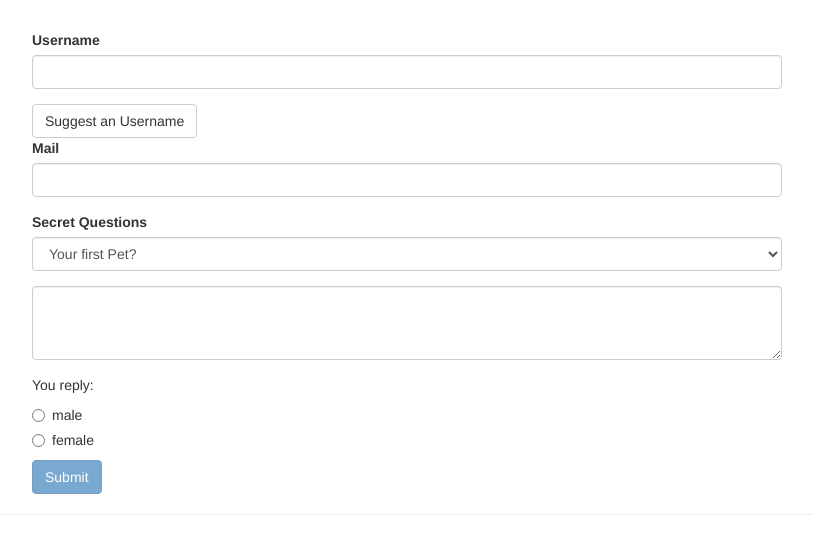
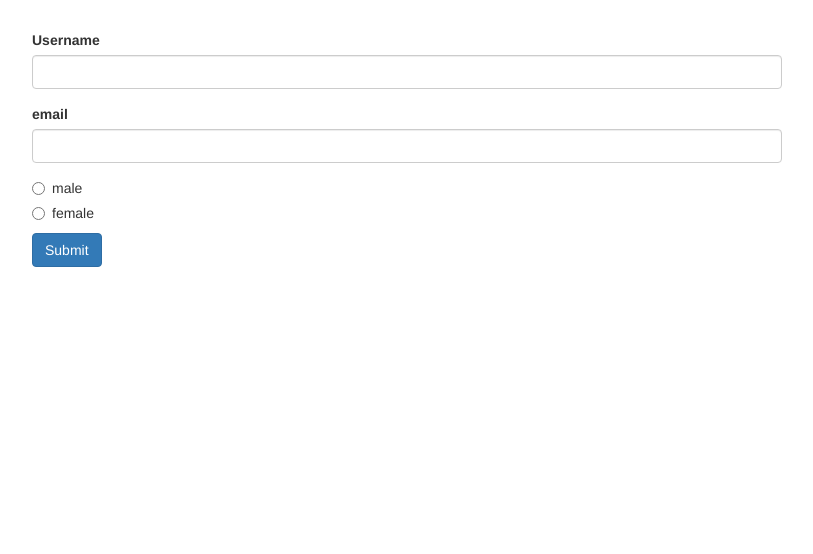
Before and after one commit to kambar98/Angular2-Components, an Angular app: page / in a window 1280 px wide. Shown: the top 554 px of the page, without its empty margins (233-1046 px from the left). Built offline with nearby package versions, Linux system fonts and the light colour scheme.

Commit message:
Reactive

```diff
--- a/src/app/app.component.css
+++ b/src/app/app.component.css
@@ -1,7 +1,3 @@
 .container {
   margin-top: 30px;
 }
-
-input.ng-invalid.ng-touched{
-    border: 1px solid  red;
-}
--- a/src/app/app.component.html
+++ b/src/app/app.component.html
@@ -1,88 +1,30 @@
 <div class="container">
   <div class="row">
     <div class="col-xs-12 col-sm-10 col-md-8 col-sm-offset-1 col-md-offset-2">
-      <form (ngSubmit)="onSubmit(f)" #f="ngForm">
-        <div id="user-data"
-             ngModelGroup="userData"
-             #userData="ngModelGroup">
-          <div class="form-group">
-            <label for="username">Username</label>
-            <input type="text"
-                   id="username"
-                   class="form-control"
-                   ngModel
-                   name="username"
-                   required>
-          </div>
-          <button class="btn btn-default"
-                  type="button"
-                  (click)="suggestUserName">
-            Suggest an Username
-          </button>
-          <div class="form-group">
-            <label for="email">Mail</label>
-            <input type="email"
-                   id="email"
-                   class="form-control"
-                   ngModel
-                   name="email"
-                   required
-                   email
-                   #email="ngModel">
-            <span class="help-block" *ngIf="!email.valid && email.touched">Please enter a valid email!</span>
-          </div>
-          <p *ngIf="">Please enter a valid value!</p>
-        </div>
-        <p *ngIf="!userData.valid && userData.touched">User Data is invalid</p>
+      <form>
         <div class="form-group">
-          <label for="secret">Secret Questions</label>
-          <select id="secret"
-                  class="form-control"
-                  [ngModel]="defaultQuestion"
-                  name="secret">
-            <option value="pet">Your first Pet?</option>
-            <option value="teacher">Your first teacher?</option>
-          </select>
+          <label for="username">Username</label>
+          <input
+            type="text"
+            id="username"
+            class="form-control">
         </div>
         <div class="form-group">
-          <textarea name="questionAnswer"
-                    rows="3"
-                    class="form-control"
-                    [(ngModel)]="answer">
-          </textarea>
-
+          <label for="email">email</label>
+          <input
+            type="text"
+            id="email"
+            class="form-control">
         </div>
-        <p> You reply: {{answer}}</p>
         <div class="radio" *ngFor="let gender of genders">
           <label>
-            <input type="radio"
-                   name="gender"
-                   ngModel
-                   [value]="gender" />
-            {{gender}}
-
+            <input
+              type="radio"
+              [value]="gender">{{ gender }}
           </label>
         </div>
-        <button class="btn btn-primary"
-                type="submit"
-                [disabled]="!f.valid">
-          Submit
-        </button>
+        <button class="btn btn-primary" type="submit">Submit</button>
       </form>
-
-    </div>
-  </div>
-  <hr />
-  <div class="row" *ngIf="submitted">
-    <div class="col-xs-12">
-
-      <h3>Your data</h3>
-      <p>Username:{{user.username}}</p>
-      <p>Mail: {{user.email}}</p>
-      <p>Secret Question:{{user.secretQuestion}} </p>
-      <p>Answer:{{user.answer}} </p>
-      <p>Gender:{{user.gender}} </p>
-
     </div>
   </div>
 </div>
--- a/src/app/app.component.ts
+++ b/src/app/app.component.ts
@@ -1,5 +1,4 @@
-import { Component, ViewChild } from '@angular/core';
-import { NgForm } from '@angular/forms';
+import { Component } from '@angular/core';
 
 @Component({
   selector: 'app-root',
@@ -7,56 +6,5 @@
   styleUrls: ['./app.component.css']
 })
 export class AppComponent {
- /* @ViewChild('f')*/
-  signupForm: NgForm;
-
-  defaultQuestion = 'pet';
-  answer = '';
   genders = ['male', 'female'];
-  user = {
-    username: '',
-    email: '',
-    secretQuestion: '',
-    answer: '',
-    gender:'',
-
-  };
-
-  submitted = false;
-
-
-  suggestUserName() {
-    const suggestedName = 'Superuser';
-    /*  this.signupForm.setValue ({
-        userData: {
-          username: suggestedName,
-          email: ''
-        },
-        secret: 'pet',
-        questionAnswer: '',
-  */
-    this.signupForm.form.patchValue({
-      userData: {
-        username: suggestedName
-      }
-    });
-  }
-  /*  });
-*//*
-  }*/
-/*
-  onSubmit(form: NgForm) {
-    console.log(form);
-
-  }*/
-
-  onSubmit() {
-    this.submitted = true;
-    this.user.username = this.signupForm.value.userData.username;
-    this.user.email = this.signupForm.value.userData.email;
-    this.user.secretQuestion = this.signupForm.value.secret;
-    this.user.answer = this.signupForm.value.quesionAnswer;
-    this.user.gender = this.signupForm.value.gender;
-
-  }
 }
```
Also changed, not shown: 1 other file (tests, documents, lock files or other folders).
